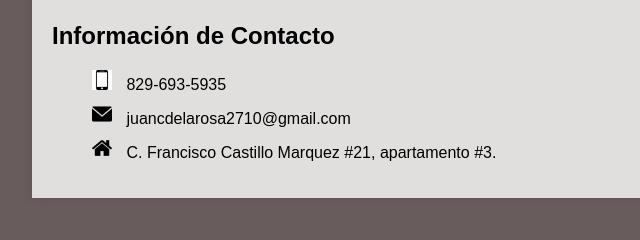
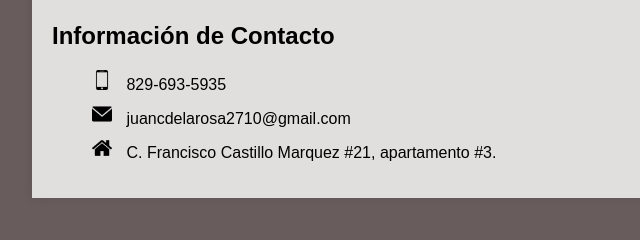
Before and after one commit to Juancdelarosa/Mi_Portafolio, a plain HTML site: page index.html in a window 1280 px wide. Shown: the part 939-1179 px from the top of the page, 188-828 px from the left. Drawn offline with Linux system fonts and the light colour scheme.

Commit message:
Update index.html

```diff
--- a/index.html
+++ b/index.html
@@ -136,7 +136,7 @@
     <section class="contact-info">
         <h2>Información de Contacto</h2>
         <ul>
-            <li><img src="img\cellphone_79786.jpg" alt="Teléfono"> 829-693-5935</li>
+            <li><img src="img\cellphone_79786.png" alt="Teléfono"> 829-693-5935</li>
             <li><img src="img\mail_email_message_electronic_online_web_icon-icons.com_59986.png" alt="Correo Electrónico"> juancdelarosa2710@gmail.com</li>
             <li><img src="img\home_icon-icons.com_73532.png" alt="Ubicación"> C. Francisco Castillo Marquez #21, apartamento #3.</li>
         </ul>
```
